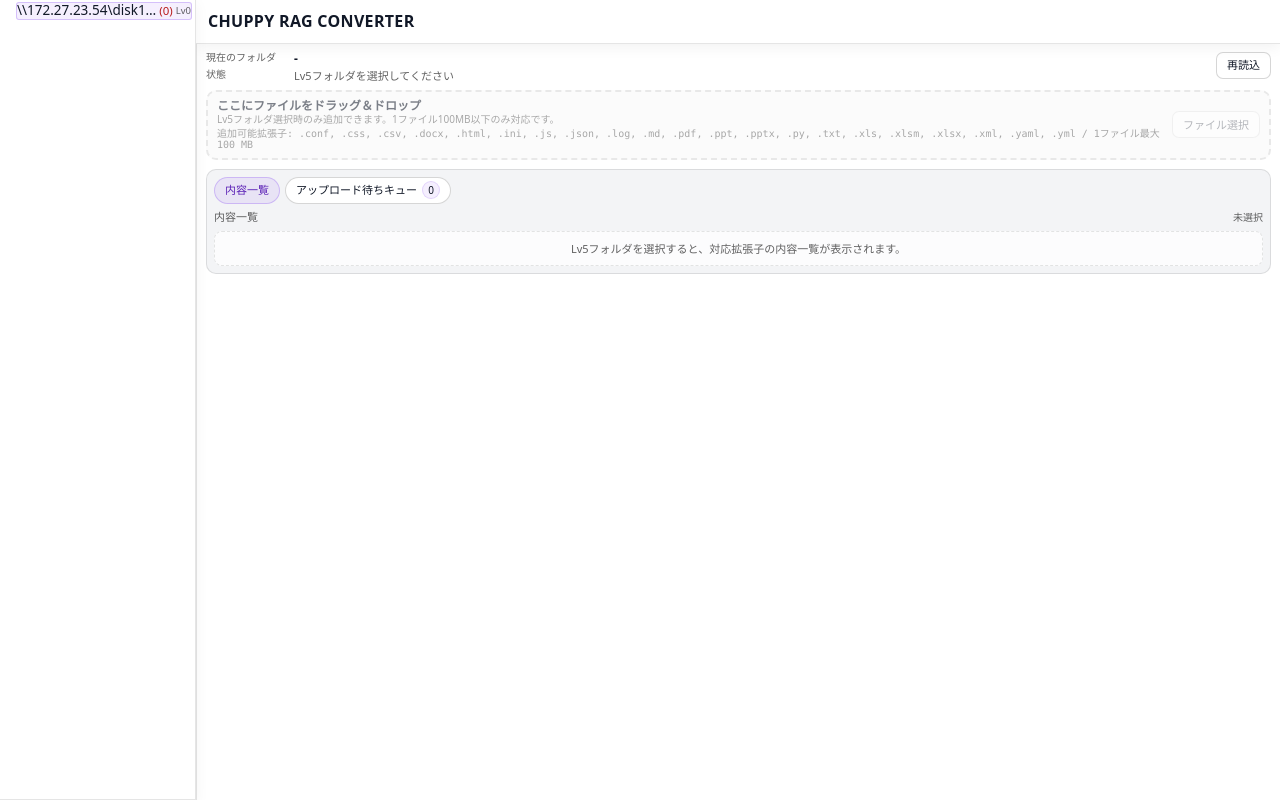
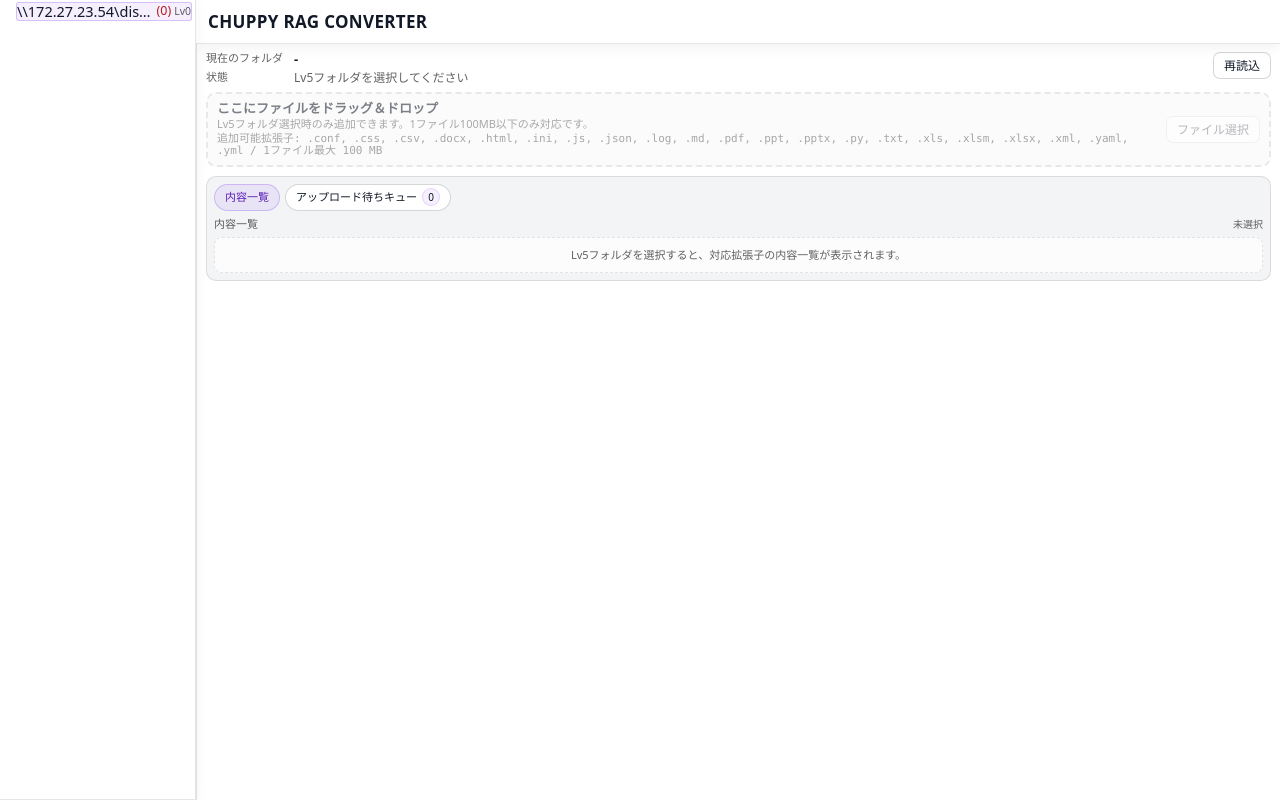
Before and after one commit to SanDollar03/CHUPPY_On_Demand, a Flask app: page / in a window 1280 px wide. Run offline with Flask 3, Linux system fonts and the light colour scheme; data that the repository does not hold is empty; some libraries are stand-ins or nearby versions.

Commit message:
フォントサイズを1px大きく

```diff
--- a/static/style.css
+++ b/static/style.css
@@ -31,7 +31,7 @@ body {
     margin: 0;
     background: var(--bg);
     color: var(--text);
-    font-size: 13px;
+    font-size: 14px;
     line-height: 1.35;
     font-family: "Noto Sans JP", system-ui, -apple-system, "Hiragino Sans", "Hiragino Kaku Gothic ProN", "Yu Gothic", "Meiryo", sans-serif;
 }
@@ -51,7 +51,7 @@ button {
     background: #fff;
     color: var(--text);
     cursor: pointer;
-    font-size: 12px;
+    font-size: 13px;
     line-height: .95;
 }
 
@@ -94,7 +94,7 @@ button:disabled {
 }
 
 .topbar-title {
-    font-size: 16px;
+    font-size: 17px;
     font-weight: 700;
     letter-spacing: .02em;
     line-height: 1.15;
@@ -142,7 +142,7 @@ button:disabled {
     flex-direction: column;
     gap: 0;
     padding: 0;
-    font-size: 13px;
+    font-size: 14px;
     line-height: 1.02;
 }
 
@@ -182,7 +182,7 @@ button:disabled {
     border-radius: 0;
     background: transparent;
     box-shadow: none;
-    font-size: 10px;
+    font-size: 11px;
     font-weight: 500;
     line-height: 1;
 }
@@ -232,7 +232,7 @@ button:disabled {
     overflow: hidden;
     text-overflow: ellipsis;
     white-space: nowrap;
-    font-size: 13.5px;
+    font-size: 14.5px;
     font-weight: 400;
     line-height: 1.02;
 }
@@ -240,7 +240,7 @@ button:disabled {
 .folderTreeCount {
     flex: 0 0 auto;
     color: var(--bad);
-    font-size: 11.5px;
+    font-size: 12.5px;
     font-weight: 500;
     line-height: 1;
 }
@@ -248,7 +248,7 @@ button:disabled {
 .folderTreeLv {
     flex: 0 0 auto;
     color: var(--muted);
-    font-size: 9.5px;
+    font-size: 10.5px;
     font-weight: 400;
     line-height: 1;
 }
@@ -280,18 +280,18 @@ button:disabled {
 
 .ondemandInfoLabel {
     color: var(--muted);
-    font-size: 10px;
+    font-size: 11px;
     line-height: 1.15;
 }
 
 .ondemandInfoValue {
     min-width: 0;
-    font-size: 11px;
+    font-size: 12px;
     line-height: 1.2;
 }
 
 .ondemandCurrentPath {
-    font-size: 12px;
+    font-size: 13px;
     font-weight: 600;
     word-break: break-all;
 }
@@ -309,7 +309,7 @@ button:disabled {
     border: 1px solid var(--line);
     border-radius: 6px;
     background: var(--surface);
-    font-size: 11px;
+    font-size: 12px;
     font-weight: 600;
     line-height: 1.2;
     word-break: break-word;
@@ -335,7 +335,7 @@ button:disabled {
     height: 27px;
     padding: 0 10px;
     border-radius: 7px;
-    font-size: 11px;
+    font-size: 12px;
 }
 
 .ondemandDropZone {
@@ -366,7 +366,7 @@ button:disabled {
 }
 
 .ondemandDropTitle {
-    font-size: 12px;
+    font-size: 13px;
     font-weight: 700;
     line-height: 1.15;
 }
@@ -375,7 +375,7 @@ button:disabled {
 .ondemandDropExts {
     margin: 2px 0 0;
     color: var(--muted);
-    font-size: 10px;
+    font-size: 11px;
     line-height: 1.15;
     word-break: break-word;
 }
@@ -392,7 +392,7 @@ button:disabled {
     height: 27px;
     padding: 0 10px;
     border-radius: 7px;
-    font-size: 11px;
+    font-size: 12px;
 }
 
 .ondemandPanelSection {
@@ -737,7 +737,7 @@ button:disabled {
 
 @media (max-width: 640px) {
     .topbar-title {
-        font-size: 15px;
+        font-size: 16px;
     }
 
     .ondemandTopBar {
```
